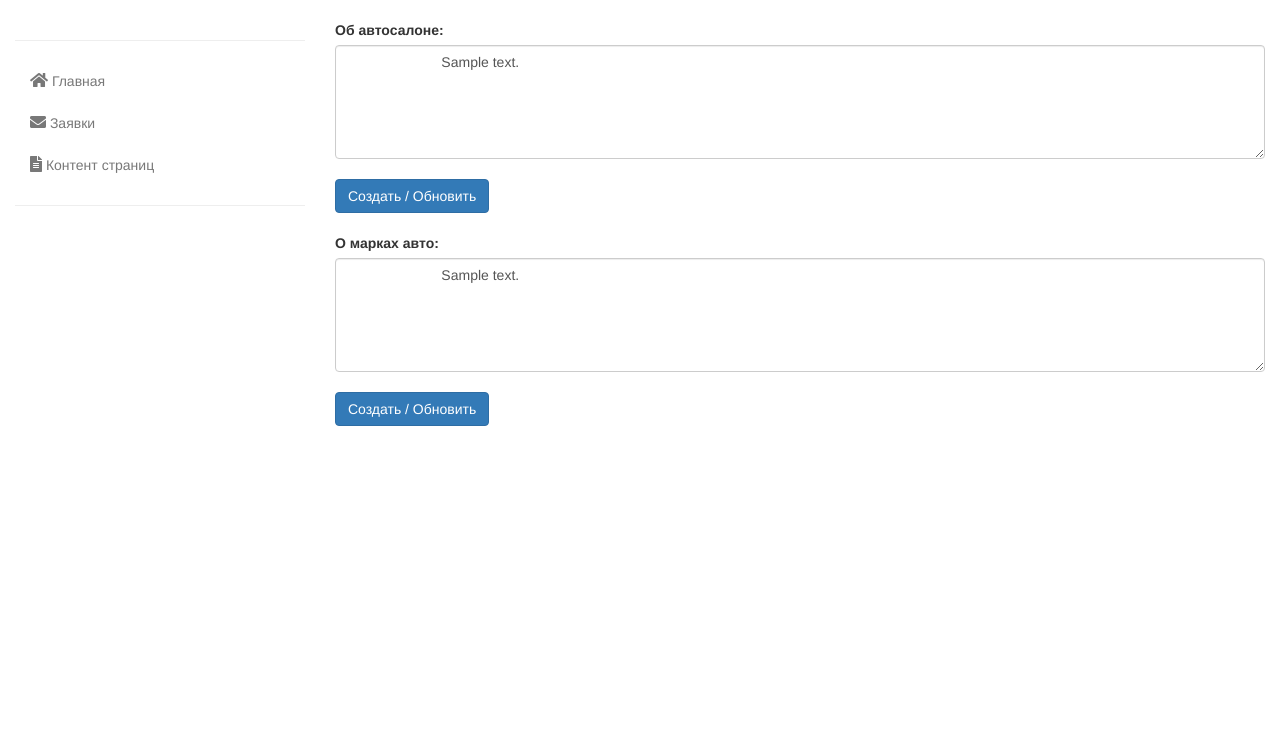
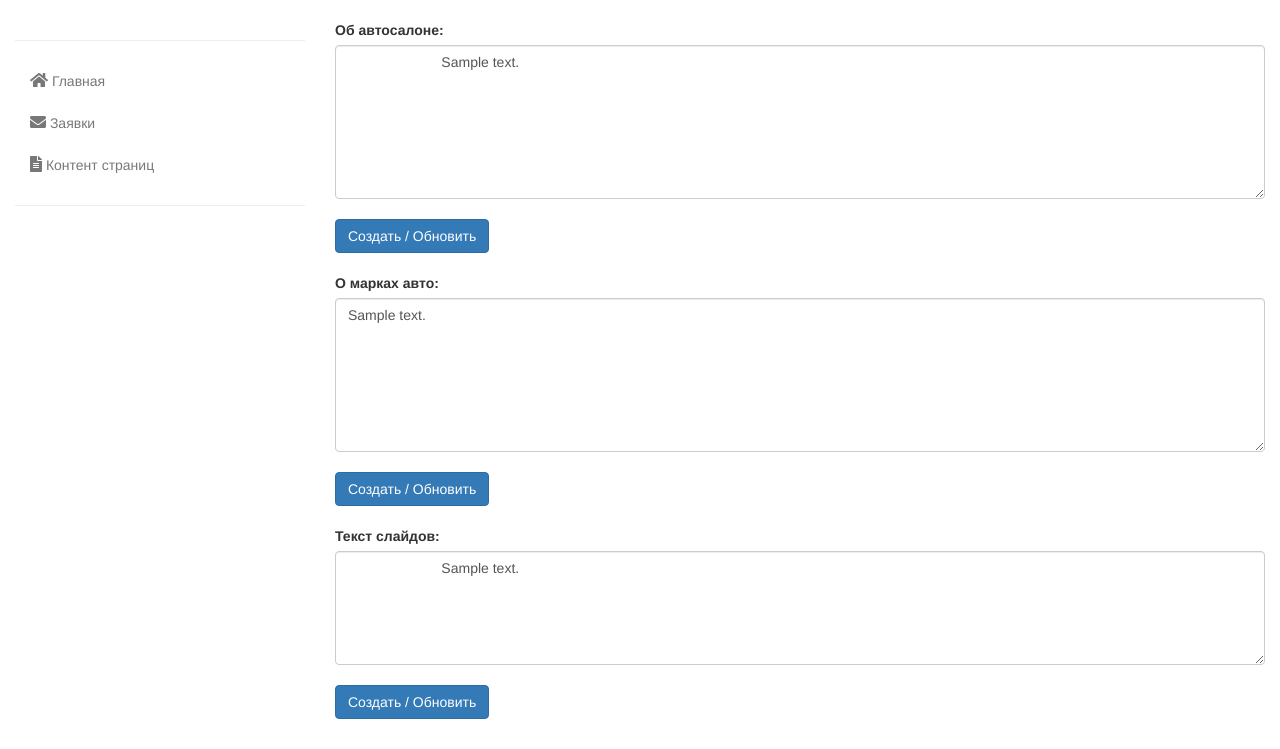
Before and after one commit to php-devGit/carPHP, a PHP site: template backend/views/admin/content.php in a window 1280 px wide. Shown: the part 51-800 px from the top of the page. Run offline with PHP 8.4, Linux system fonts and the light colour scheme; the template is opened without the code that fills it: most values are stand-ins (such as "Sample title", 1, 10 or a date in 2020); data that the repository does not hold is empty.

Commit message:
New func

```diff
--- a/backend/views/admin/content.php
+++ b/backend/views/admin/content.php
@@ -16,7 +16,7 @@
             <form class="form form-vertical" method="post" action="/admin/content/updateAbout">
                 <div class="control-group">
                     <label for="about">Об автосалоне:</label>
-                    <textarea class="form-control" rows="5" name="about" id="about">
+                    <textarea class="form-control" rows="7" name="about" id="about">
                         <?php echo $aboutContent; ?>
                     </textarea>
                 </div>
@@ -27,14 +27,27 @@
                     </div>
                 </div>
             </form>
-
-            </br>
-
+            <br/>
             <form class="form form-vertical" method="post" action="/admin/content/updateAboutMark">
                 <div class="control-group">
                     <label for="aboutMark">О марках авто:</label>
-                    <textarea class="form-control" rows="5" name="aboutMark" id="aboutMark">
-                        <?php echo $aboutMarksContent; ?>
+                    <textarea class="form-control" rows="7" name="aboutMark"
+                              id="aboutMark"><?php echo $aboutMarksContent; ?>
+                    </textarea>
+                </div>
+                <div class="control-group">
+                    <label></label>
+                    <div class="controls">
+                        <button type="submit" class="btn btn-primary">Создать / Обновить</button>
+                    </div>
+                </div>
+            </form>
+            <br/>
+            <form class="form form-vertical" method="post" action="/admin/content/updateSlide">
+                <div class="control-group">
+                    <label for="aboutMark">Текст слайдов:</label>
+                    <textarea class="form-control" rows="5" name="textSlide" id="textSlide">
+                        <?php echo $textSlide; ?>
                     </textarea>
                 </div>
                 <div class="control-group">
--- a/backend/views/partial/slider.php
+++ b/backend/views/partial/slider.php
@@ -1,6 +1,7 @@
 <div class="container h-95">
     <div class=" bg-dark h-100">
         <div id="slider" class="carousel slide h-100" data-ride="carousel">
+
             <div class="carousel-inner h-100" role="listbox">
                 <div class="carousel-item active">
                     <div class="carousel-caption d-none d-md-block">
```
Also changed, not shown: backend/controllers/admin/Content.php (+13 -0 lines).
